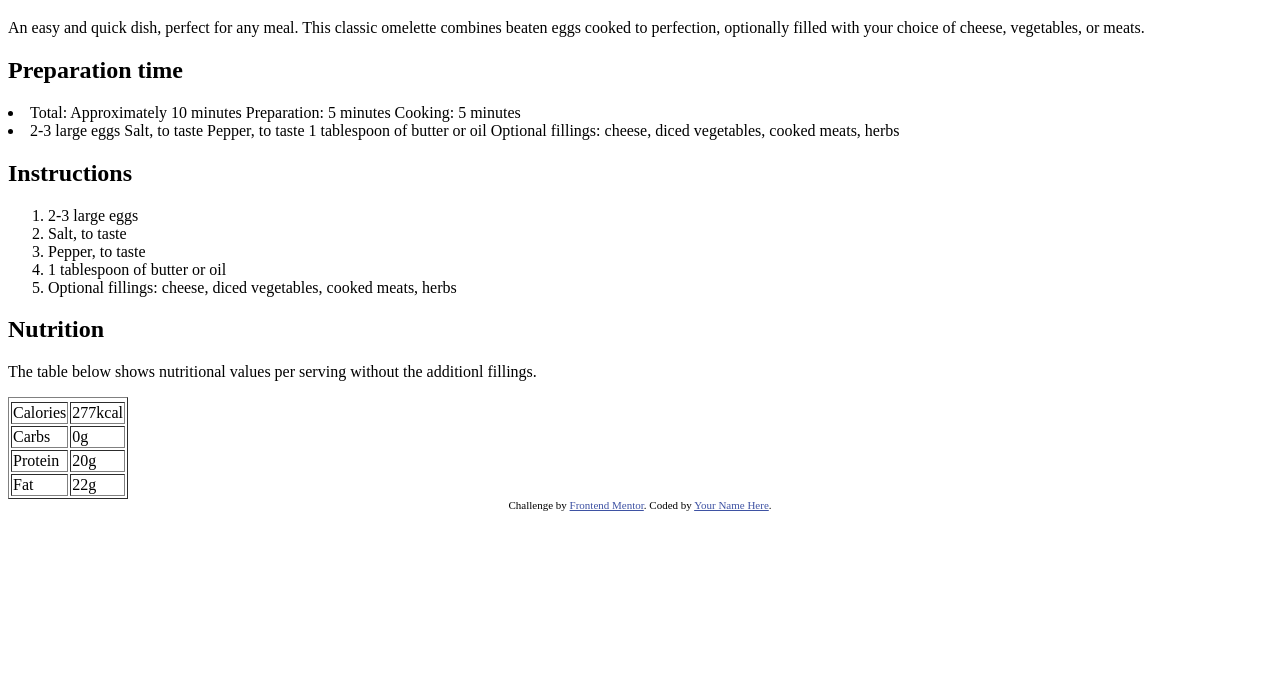
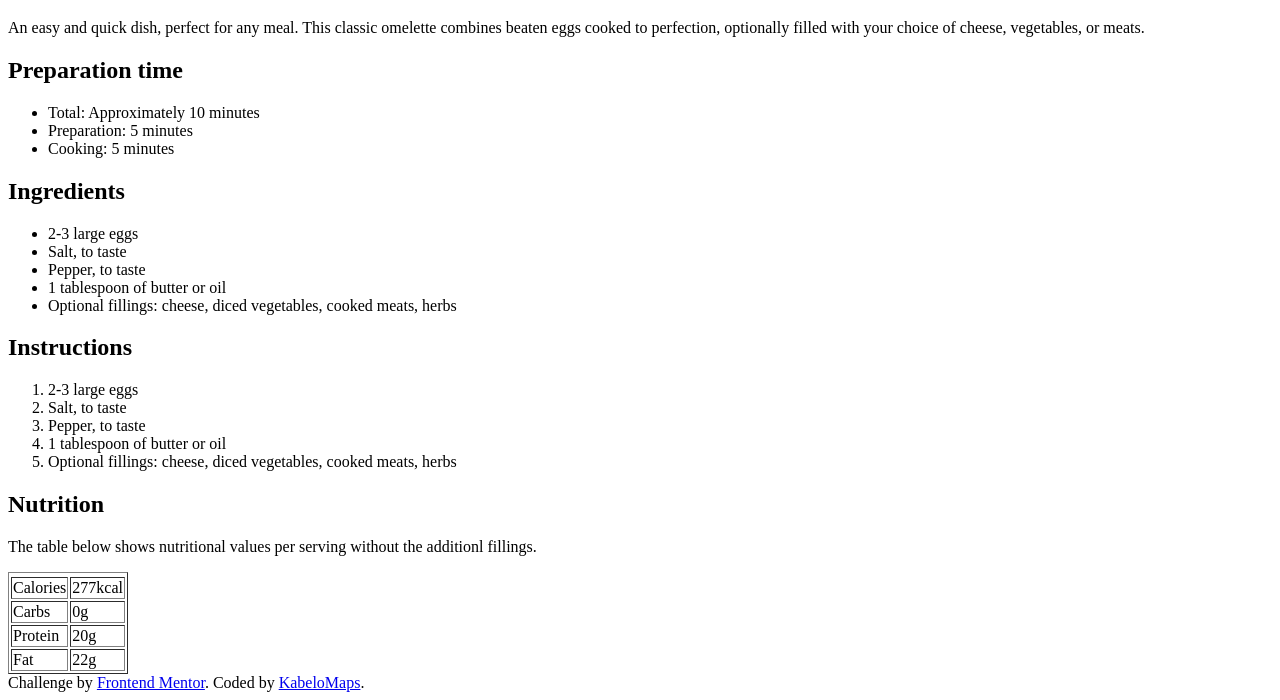
Before and after one commit to KabeloMaps/Recipe-Page, a plain HTML site: page index.html in a window 1280 px wide. Shown: the part 673-1373 px from the top of the page. Before the commit the page ends 1192 px from the top, so only its background shows below. Drawn offline with Linux system fonts and the light colour scheme.

Commit message:
Linked style sheet

```diff
--- a/index.html
+++ b/index.html
@@ -10,20 +10,11 @@
       type="image/png"
       sizes="32x32"
       href="./assets/images/favicon-32x32.png"
-    />
+      />
+      <link rel="stylesheet" type="text/css" href="./style.css">
 
-    <title>Frontend Mentor | Recipe page</title>
+    <title>Recipe page</title>
 
-    <!-- Feel free to remove these styles or customise in your own stylesheet 👍 -->
-    <style>
-      .attribution {
-        font-size: 11px;
-        text-align: center;
-      }
-      .attribution a {
-        color: hsl(228, 45%, 44%);
-      }
-    </style>
   </head>
   <body>
     <div class="Header container">
@@ -39,21 +30,22 @@
     </div>
     <div class="Prep description">
       <h2>Preparation time</h2>
-      <li>
-        <a>Total: Approximately 10 minutes</a>
-        <a>Preparation: 5 minutes</a>
-        <a>Cooking: 5 minutes</a>
-      </li>
+      <ul>
+        <li>Total: Approximately 10 minutes</li>
+        <li>Preparation: 5 minutes</li>
+        <li>Cooking: 5 minutes</li>
+      </ul>
     </div>
 
     <div class="Ingredients">
-      <li>
-        <a>2-3 large eggs</a>
-        <a>Salt, to taste</a>
-        <a>Pepper, to taste</a>
-        <a>1 tablespoon of butter or oil</a>
-        <a>Optional fillings: cheese, diced vegetables, cooked meats, herbs</a>
-      </li>
+      <h2>Ingredients</h2>
+      <ul>
+        <li>2-3 large eggs</li>
+        <li>Salt, to taste</a>
+        <li>Pepper, to taste</a>
+        <li>1 tablespoon of butter or oil</li>
+        <li>Optional fillings: cheese, diced vegetables, cooked meats, herbs</li>
+      </ul>
     </div>
 
     <div class="Instructions">
@@ -104,7 +96,7 @@
       Challenge by
       <a href="https://www.frontendmentor.io?ref=challenge" target="_blank"
         >Frontend Mentor</a
-      >. Coded by <a href="#">Your Name Here</a>.
+      >. Coded by <a href="#">KabeloMaps</a>.
     </div>
   </body>
 </html>
--- a/style.css
+++ b/style.css
@@ -0,0 +1,4 @@
+body {
+  .Header container {
+  }
+}
```
